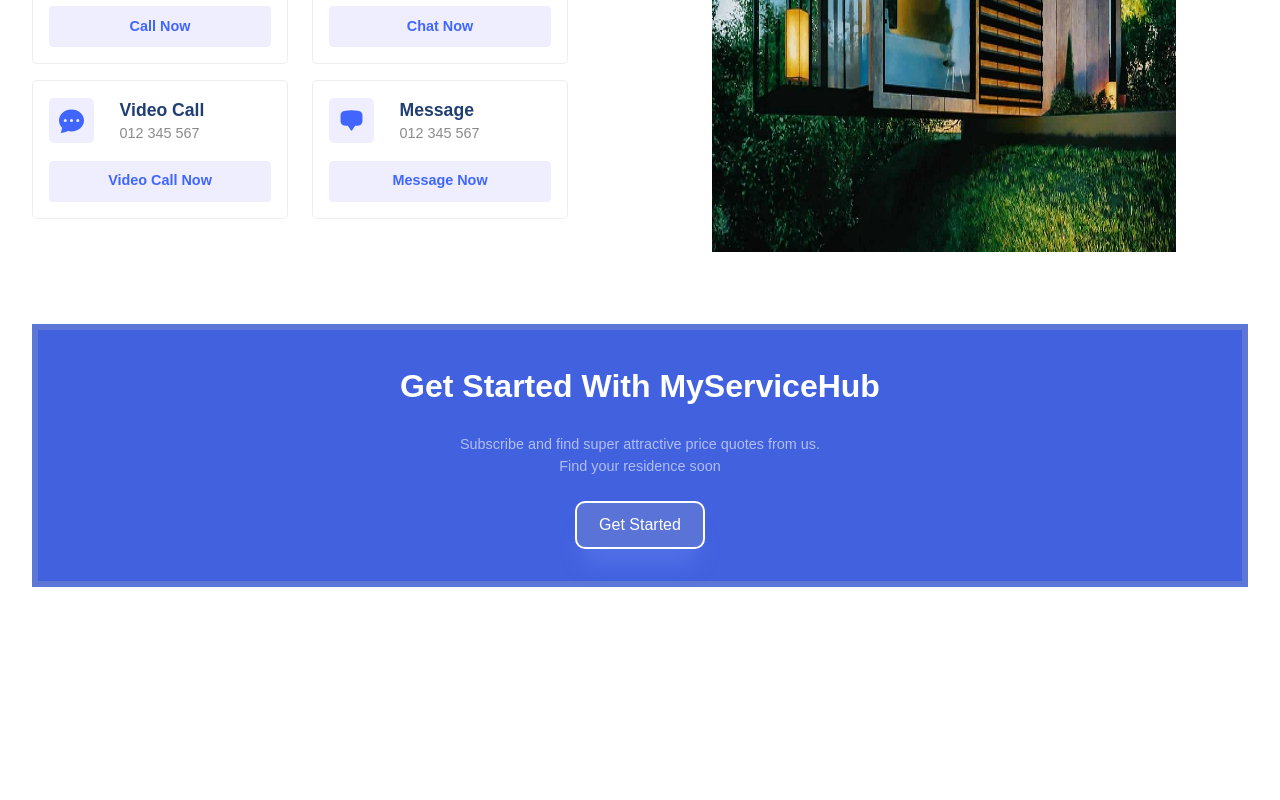
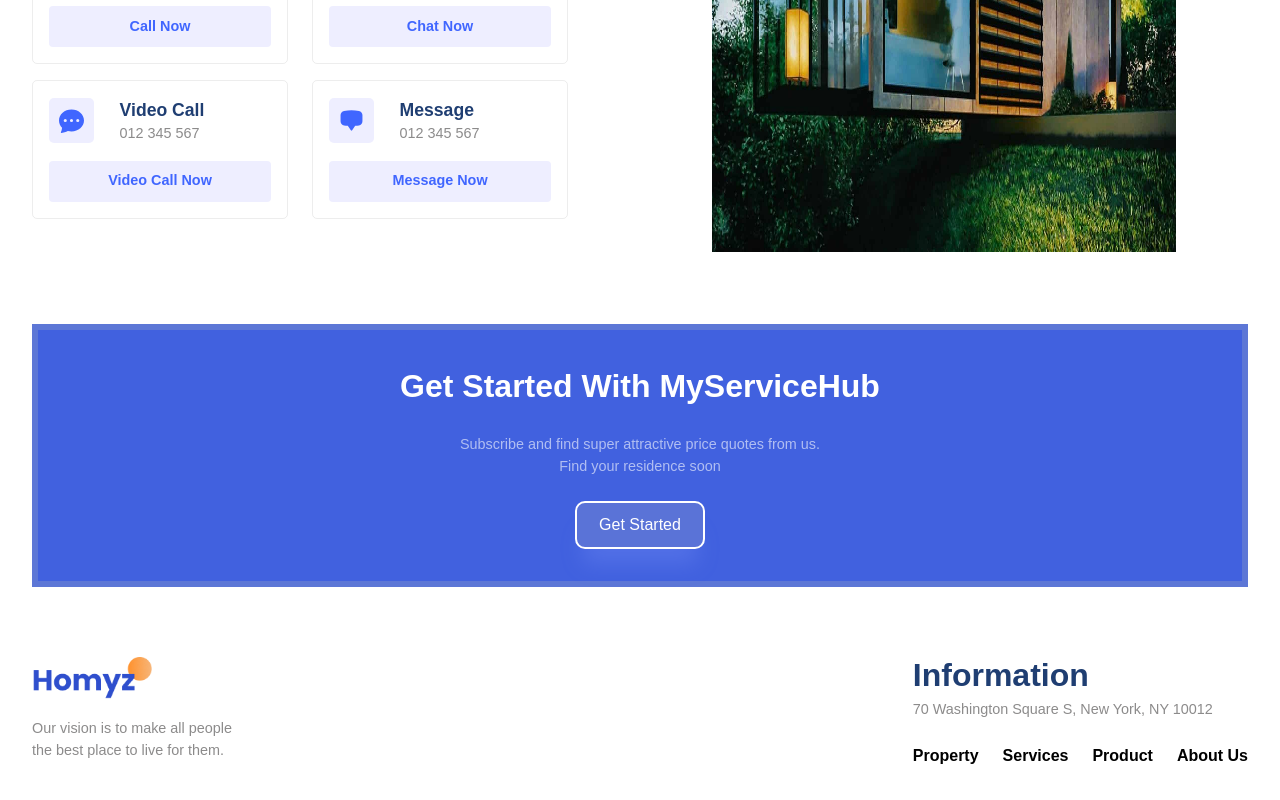
Before and after one commit to MannySotoRuiz/MyServiceHub-Web, a Next.js app: page / in a window 1280 px wide. Shown: the part 2238-3038 px from the top of the page. Before the commit the page ends 2857 px from the top, so only its background shows below. Built offline with nearby package versions, Linux system fonts and the light colour scheme.

Commit message:
temp footer created

```diff
--- a/src/app/page.tsx
+++ b/src/app/page.tsx
@@ -6,6 +6,7 @@
 import Value from "@/components/Value";
 import Contact from "@/components/Contact";
 import GetStarted from "@/components/GetStarted";
+import Footer from "@/components/Footer";
 
 export default function Home() {
   return (
@@ -97,6 +98,7 @@
       <Value />
       <Contact />
       <GetStarted />
+      <Footer />
     </main>
   );
 }
--- /dev/null
+++ b/src/components/Footer.tsx
@@ -0,0 +1,41 @@
+import Image from "next/image";
+
+const Footer = () => {
+  return (
+    <section className="f-wrapper">
+      <div className="paddings innerWidth flex gap-y-[32px] justify-between items-center flex-wrap f-container">
+        {/* left side */}
+        <div className="flexColStart f-left gap-4">
+          <Image
+            src="/images/logo2.png"
+            alt="logo"
+            width={120}
+            height={120}
+          />
+
+          <span className="secondaryText">
+            Our vision is to make all people <br /> the best place to live for
+            them.
+          </span>
+        </div>
+
+        {/* right side */}
+        <div className="flexColStart f-right">
+          <span className="primaryText">Information</span>
+          <span className="secondaryText">
+            70 Washington Square S, New York, NY 10012
+          </span>
+
+          <div className="flexCenter f-menu gap-6 mt-6 font-semibold">
+            <span>Property</span>
+            <span>Services</span>
+            <span>Product</span>
+            <span>About Us</span>
+          </div>
+        </div>
+      </div>
+    </section>
+  );
+};
+
+export default Footer;
```
Also changed, not shown: public/images/logo2.png (added).
